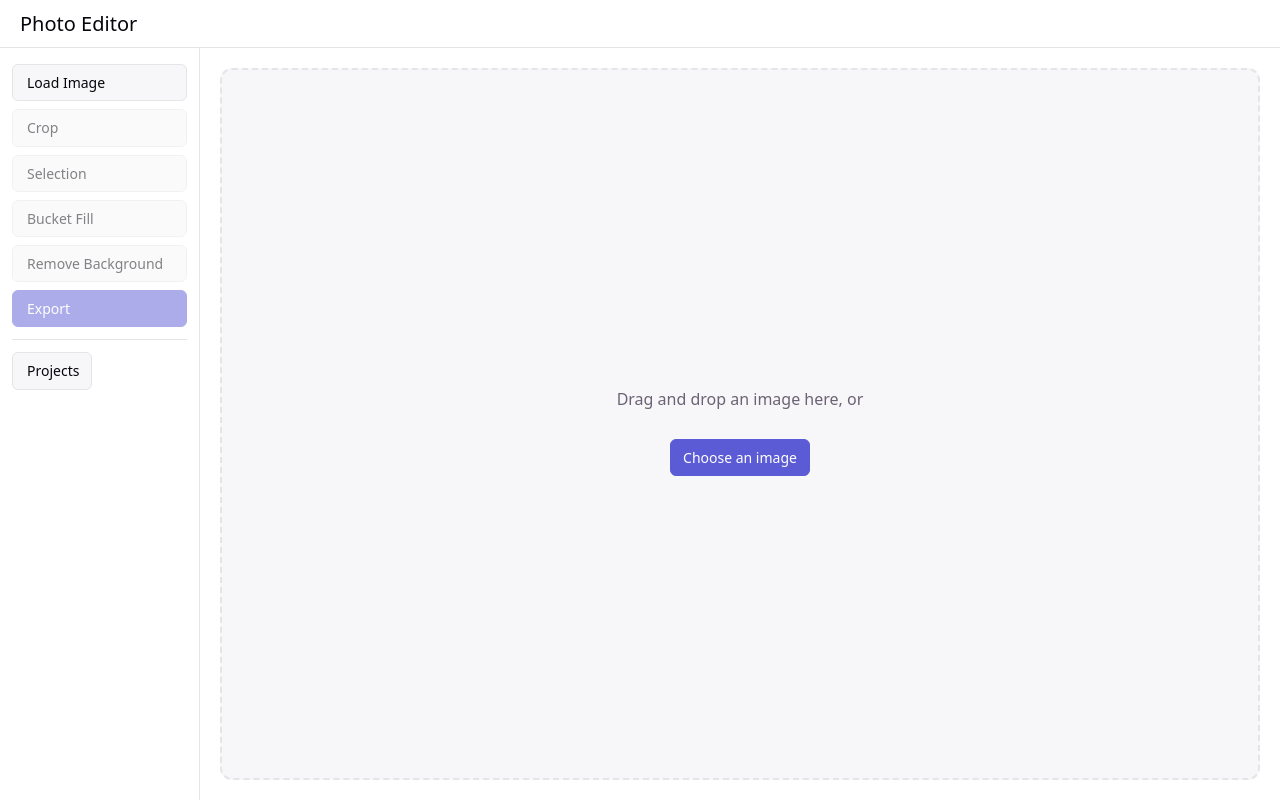
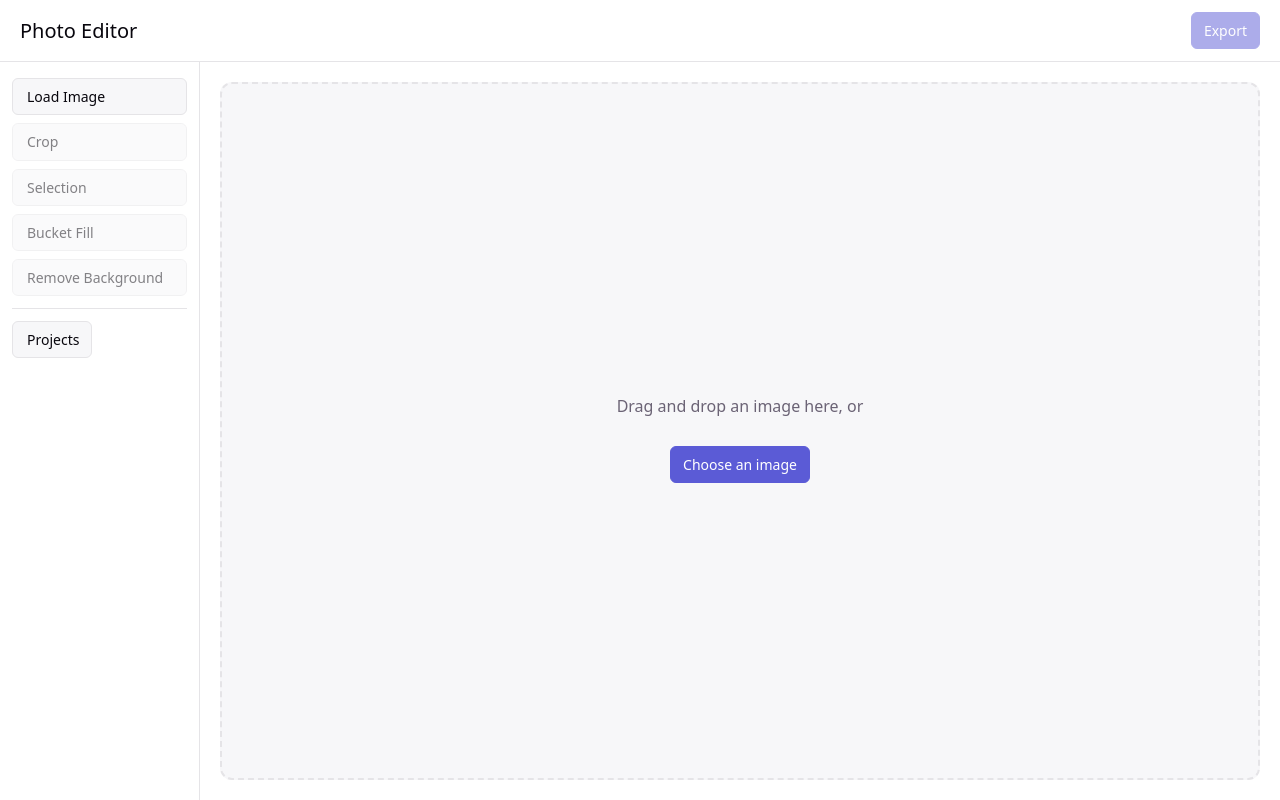
Before and after one commit to enricojoe/photo-editor, a React (Vite) app: page / in a window 1280 px wide. Built offline with nearby package versions, Linux system fonts and the light colour scheme.

Commit message:
Move Export button from tool rail to page header
Extracts the export trigger and dialog into a new HeaderExport
component rendered top-right in the app header, next to the title,
instead of living in the left tool rail alongside the other tools.

```diff
--- a/src/App.css
+++ b/src/App.css
@@ -5,6 +5,9 @@
 }
 
 .app__header {
+  display: flex;
+  align-items: center;
+  justify-content: space-between;
   padding: 12px 20px;
   border-bottom: 1px solid var(--border);
 }
@@ -12,6 +15,10 @@
 .app__header h1 {
   font-size: 20px;
   margin: 0;
+}
+
+.header-export {
+  flex: 0 0 auto;
 }
 
 .visually-hidden {
--- a/src/App.tsx
+++ b/src/App.tsx
@@ -1,5 +1,6 @@
 import { EditorProvider } from './state/EditorContext'
 import { Toolbar } from './components/Toolbar'
+import { HeaderExport } from './components/HeaderExport'
 import { ErrorBoundary } from './components/ErrorBoundary'
 import { CanvasStage } from './features/canvas/CanvasStage'
 import { ProjectManagerPanel } from './features/projects/ProjectManagerPanel'
@@ -12,6 +13,7 @@ function App() {
         <div className="app">
           <header className="app__header">
             <h1>Photo Editor</h1>
+            <HeaderExport />
           </header>
           <div className="app__body">
             <aside className="rail" aria-label="Tools and projects">
--- /dev/null
+++ b/src/components/HeaderExport.tsx
@@ -0,0 +1,25 @@
+import { useState } from 'react'
+import { useCanvasRefs, useEditorState } from '../state/EditorContext'
+import { ExportDialog } from '../features/export/ExportDialog'
+
+export function HeaderExport() {
+  const { imageWidth, imageHeight, activeTool } = useEditorState()
+  const { baseCanvasRef } = useCanvasRefs()
+  const hasImage = imageWidth !== null && imageHeight !== null
+  const isToolActive = activeTool !== 'none'
+  const [isExportOpen, setIsExportOpen] = useState(false)
+
+  return (
+    <div className="header-export">
+      <button
+        type="button"
+        className="btn-primary"
+        onClick={() => setIsExportOpen(true)}
+        disabled={!hasImage || isToolActive}
+      >
+        Export
+      </button>
+      {isExportOpen && <ExportDialog canvasRef={baseCanvasRef} onClose={() => setIsExportOpen(false)} />}
+    </div>
+  )
+}
--- a/src/components/Toolbar.tsx
+++ b/src/components/Toolbar.tsx
@@ -1,15 +1,11 @@
-import { useState } from 'react'
-import { useCanvasRefs, useEditorDispatch, useEditorState } from '../state/EditorContext'
+import { useEditorDispatch, useEditorState } from '../state/EditorContext'
 import { LoadImageButton } from '../features/imageLoad/LoadImageButton'
-import { ExportDialog } from '../features/export/ExportDialog'
 
 export function Toolbar() {
   const { imageWidth, imageHeight, activeTool } = useEditorState()
   const dispatch = useEditorDispatch()
-  const { baseCanvasRef } = useCanvasRefs()
   const hasImage = imageWidth !== null && imageHeight !== null
   const isToolActive = activeTool !== 'none'
-  const [isExportOpen, setIsExportOpen] = useState(false)
 
   const handleCropClick = () => {
     dispatch({ type: 'SET_ACTIVE_TOOL', tool: 'crop' })
@@ -42,15 +38,6 @@ export function Toolbar() {
       <button type="button" onClick={handleBackgroundRemovalClick} disabled={!hasImage || isToolActive}>
         Remove Background
       </button>
-      <button
-        type="button"
-        className="btn-primary"
-        onClick={() => setIsExportOpen(true)}
-        disabled={!hasImage || isToolActive}
-      >
-        Export
-      </button>
-      {isExportOpen && <ExportDialog canvasRef={baseCanvasRef} onClose={() => setIsExportOpen(false)} />}
     </nav>
   )
 }
```
